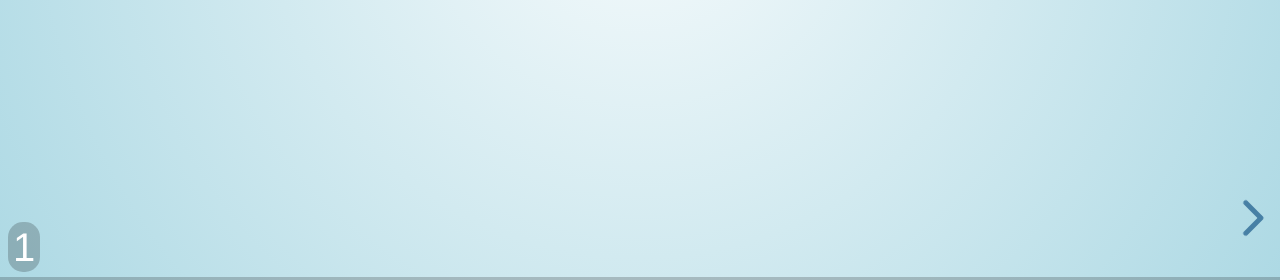
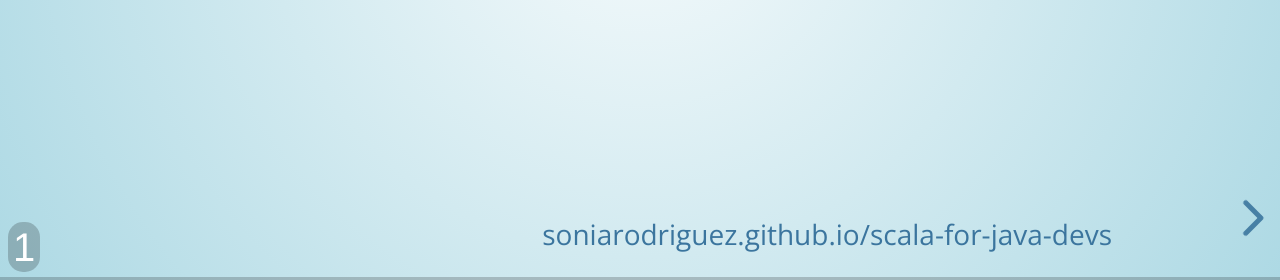
Before and after one commit to soniarodriguez/scala-for-java-devs, a website: page lesson5.html in a window 1280 px wide. Shown: the part 520-800 px from the top of the page. Drawn offline with nearby package versions, Linux system fonts and the light colour scheme; no server answers.

Commit message:
Lesson 5

````diff
--- a/lesson5.html
+++ b/lesson5.html
@@ -25,7 +25,7 @@
 			.reveal .footer {
 			position: absolute;
 			bottom: 1em;
-			left: 1em;
+			right: 6em;
 			font-size: 0.7em;
 			}
 
@@ -38,6 +38,9 @@
 	</head>
 	<body>
 		<div class="reveal">
+			<div class="footer">
+				<a href="soniarodriguez.github.io/scala-for-java-devs">soniarodriguez.github.io/scala-for-java-devs</a>
+			</div>
 			<div class="slides">
 				<section data-markdown data-separator="^~~~~" data-separator-vertical="^~" data-notes="^Note:">
 					<textarea data-template>
@@ -209,7 +212,7 @@ case class SMS(caller: String, message: String) extends Notification
 
 def notication(msg: Notification): String = msg match {
   case e: Email => e.title
-  case s: SMS => e.message
+  case s: SMS => message
 }
 ```
 
````
